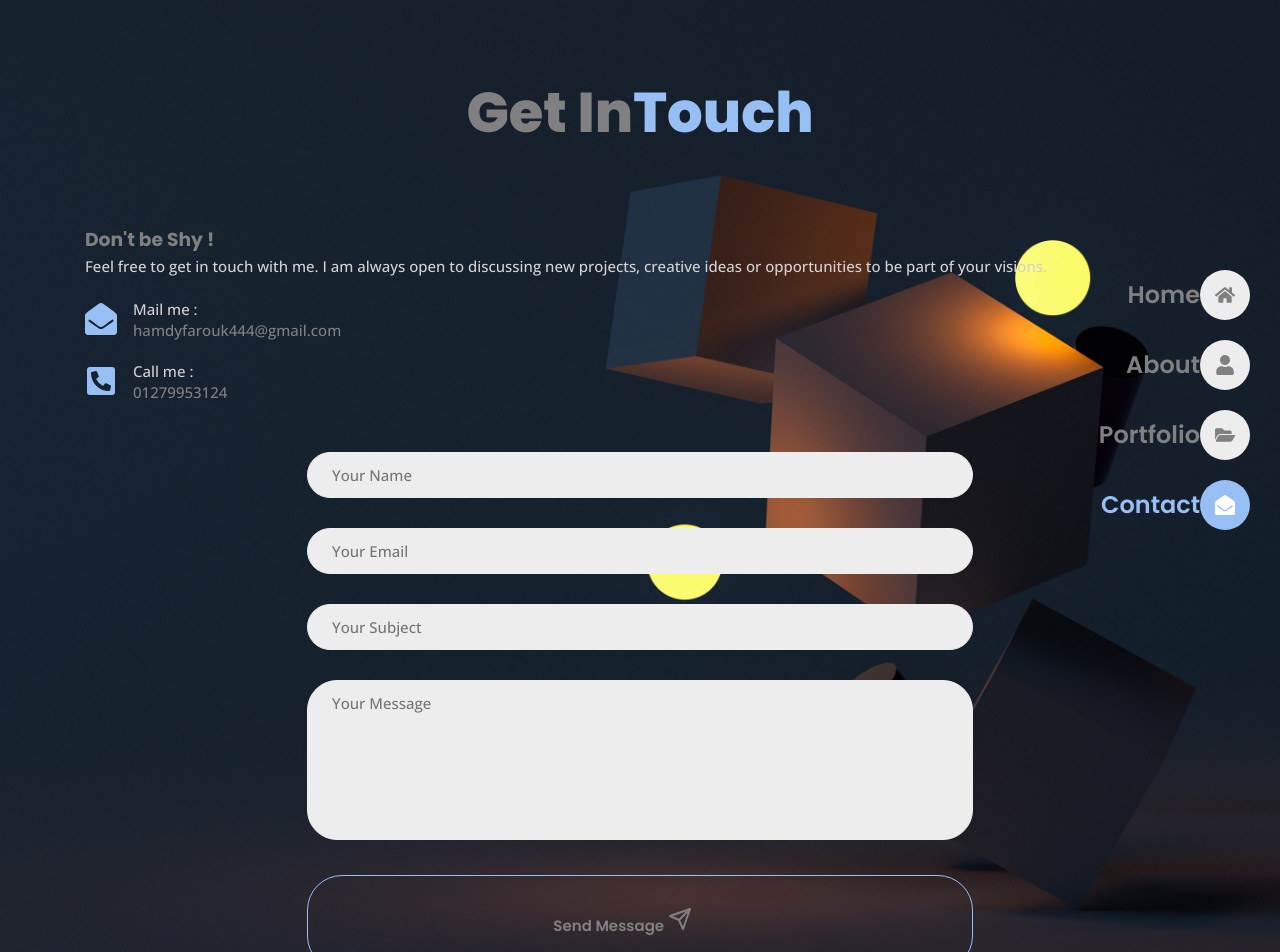
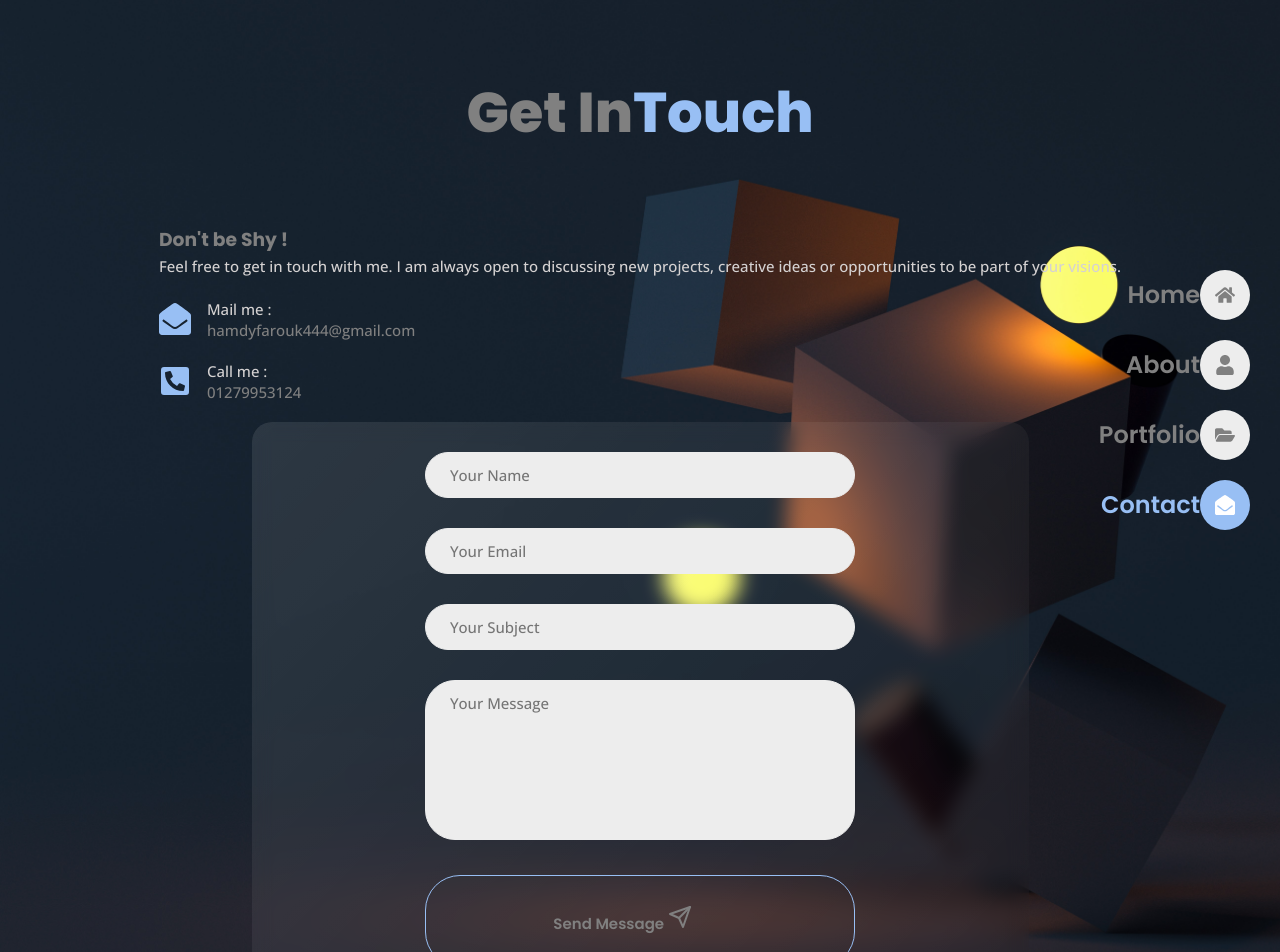
Before and after one commit to HamdyIIbrahim/my_portfolio, a React (Create React App) app: page /contact in a window 1280 px wide. Shown: the top 952 px of the page. Built offline with nearby package versions, Linux system fonts and the light colour scheme.

Commit message:
change the form background

```diff
--- a/src/pages/contact/contact.css
+++ b/src/pages/contact/contact.css
@@ -1,5 +1,8 @@
-.contact_conatiner{
-    grid-template-columns: 4fr 8fr;
+.contact_container.container{
+    display: flex ;
+    justify-content: center;
+    align-items: center;
+    flex-direction: column ;
 
 }
 .conatct_title{
@@ -88,5 +91,16 @@
 
 .contact_button-icon{
     font-size: var(--h3-font-size);
-    line-height: 64px;
+    line-height: 60px;
+    text-align: center;
 }
+.form_input-group button{
+    text-align: center;
+}
+.glass{
+    background: linear-gradient(135deg,rgba(255,255,255,0.1),rgba(255,255,255,0));
+    backdrop-filter:blur(10px);
+    border-radius:20px;
+    padding:30px;
+    width: 70%;
+}
--- a/src/pages/contact/contact.jsx
+++ b/src/pages/contact/contact.jsx
@@ -8,7 +8,7 @@ const Contact = () => {
       <h2 className="section_title">
         Get In<span>Touch</span>
       </h2>
-      <div className="contact_container container grid">
+      <div className="contact_container container">
         <div className="contact_data">
           <h3 className="contact_title">Don't be Shy !</h3>
           <p className="contact_description">
@@ -33,6 +33,7 @@ const Contact = () => {
             </div>
           </div>
         </div>
+        <div className="glass">
           <form className="contact_form">
             <div className="form_input-group">
               <div className="form_input-div">
@@ -71,6 +72,7 @@ const Contact = () => {
             </div>
           </form>
         </div>
+      </div>
     </section>
   );
 };
```
Lines whose indentation alone changed are shown as unchanged.
